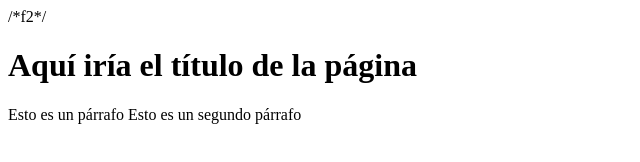
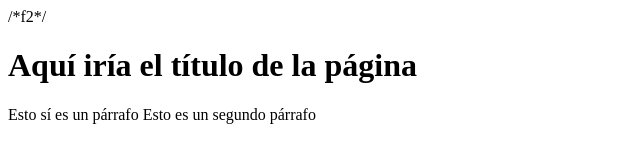
Before and after one commit to miguelsif/Proyecto-web-empresa-C, a plain HTML site: page index.html in a window 1280 px wide. Shown: the full height of the page, 0-640 px from the left. Drawn offline with Linux system fonts and the light colour scheme.

Commit message:
esto sí es un párrafo

```diff
--- a/index.html
+++ b/index.html
@@ -9,7 +9,7 @@
 
 <body> /*f2*/<p></p>
     <h1>Aquí iría el título de la página</h1>
-    <p1>Esto es un párrafo</p1>
+    <p1>Esto sí es un párrafo</p1>
     <p2>Esto es un segundo párrafo</p2>
 </body>
 </html>
```
